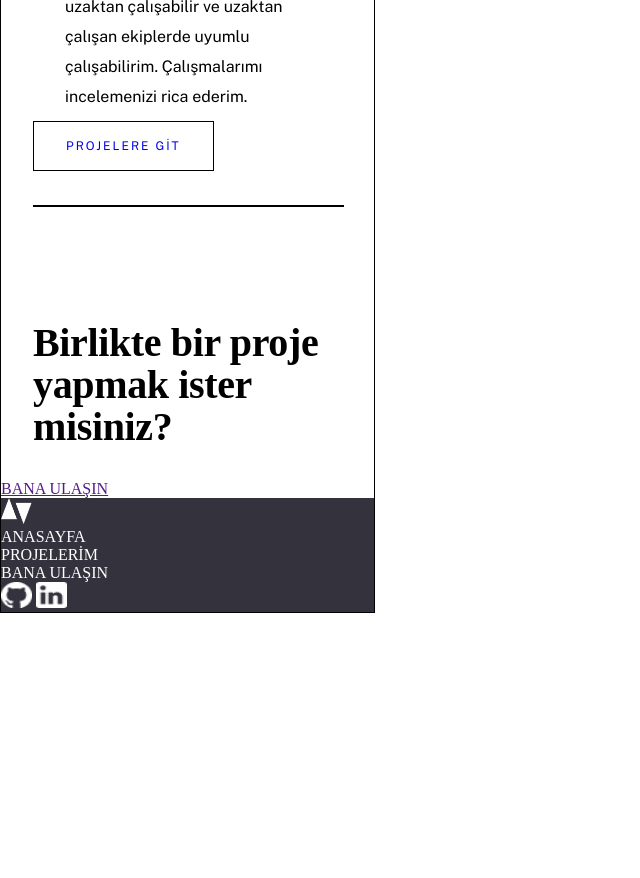
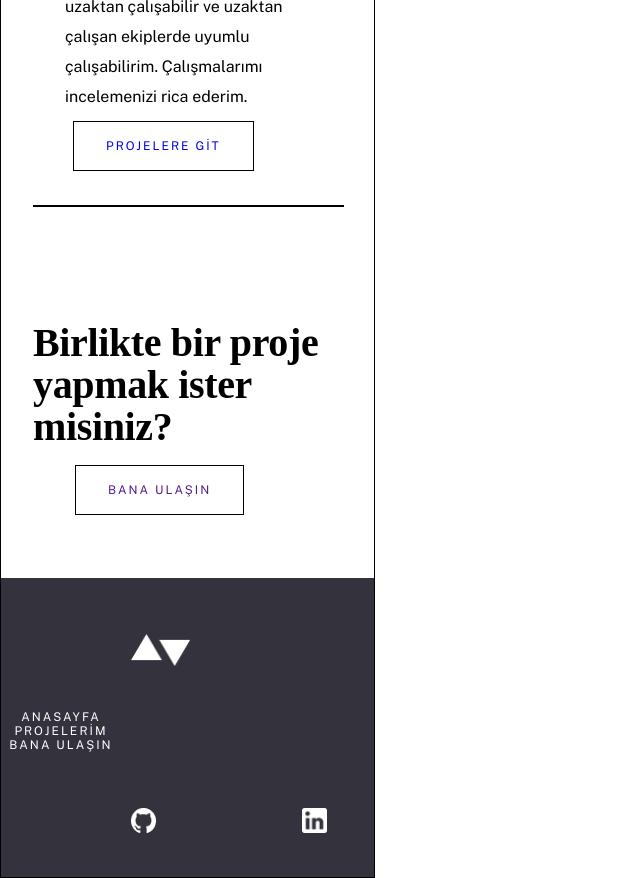
Before and after one commit to dursunkokturk/Portfolyo, a plain HTML site: page index.html in a window 1280 px wide. Shown: the part 1400-2278 px from the top of the page, without its empty margins (0-640 px from the left). Before the commit the page ends 2013 px from the top, so only its background shows below. Drawn offline with nearby package versions, Linux system fonts and the light colour scheme; a web font is replaced by a local one.

Commit message:
index.html dosyasinda genel tasarim yapildi

```diff
--- a/assets/css/portfolyo.css
+++ b/assets/css/portfolyo.css
@@ -67,6 +67,7 @@
   font-weight: 400;
   letter-spacing: 2px;
   color: white;
+  margin-inline: 30px;
 }
 
 .photo-me {
@@ -94,6 +95,7 @@
   margin-top: 32px;
   margin-bottom: 28px;
 }
+
 .about h4 {
   font-family: Public Sans;
   font-size: 16px;
@@ -111,6 +113,7 @@
   padding: 17px 32px;
   text-decoration: none;
   border: 1px solid black;
+  margin-inline: 40px;
 }
 
 .line {
@@ -120,16 +123,56 @@
   margin-bottom: 115px;
 }
 
+.contact-me {
+  margin-bottom: 80px;
+}
+
+.contact-me a {
+  font-family: Public Sans;
+  font-size: 12px;
+  font-weight: 400;
+  letter-spacing: 2px;
+  padding: 17px 32px;
+  text-decoration: none;
+  border: 1px solid black;
+  margin-inline: 74px;
+}
+
 .footer {
   background-color: #33323D;
+}
+
+.footer img {
+  width: 60px;
+  height: 32px;
+  margin-top: 56px;
+  margin-inline: 130px;
+  margin-bottom: 40px;
 }
 
 .menus {
   display: flex;
   flex-direction: column;
+  align-items: center;
+  width: 120px;
 }
 
 .menus a {
+  font-family: Public Sans;
+  font-size: 12px;
+  font-weight: 400;
+  letter-spacing: 2px;
   color: white;
   text-decoration: none;
 }
+
+.footer .social {
+  display: flex;
+  flex-direction: row;
+}
+
+.social img {
+  width: 25px;
+  height: 25px;
+  margin-right: 16px;
+}
--- a/index.html
+++ b/index.html
@@ -39,8 +39,10 @@
     <div class="line">
 
     </div>
-    <h1>Birlikte bir proje yapmak ister misiniz?</h1>
-    <a href="">BANA ULAŞIN</a>
+    <div class="contact-me">
+      <h1>Birlikte bir proje yapmak ister misiniz?</h1>
+      <a href="">BANA ULAŞIN</a>
+    </div>
 
     <div class="footer">
       <img src="assets/img/up-down-white.png" alt="">
@@ -50,8 +52,12 @@
         <a href="#">BANA ULAŞIN</a>
       </div>
       <div class="social">
-        <img src="assets/img/logo-github.png" alt="github">
-        <img src="assets/img/logo-linkedin.png" alt="linkedin">
+        <a href="#">
+          <img src="assets/img/logo-github.png" alt="github">
+        </a>
+        <a href="#">
+          <img src="assets/img/logo-linkedin.png" alt="linkedin">
+        </a>
       </div>
     </div>
   </div>
```
